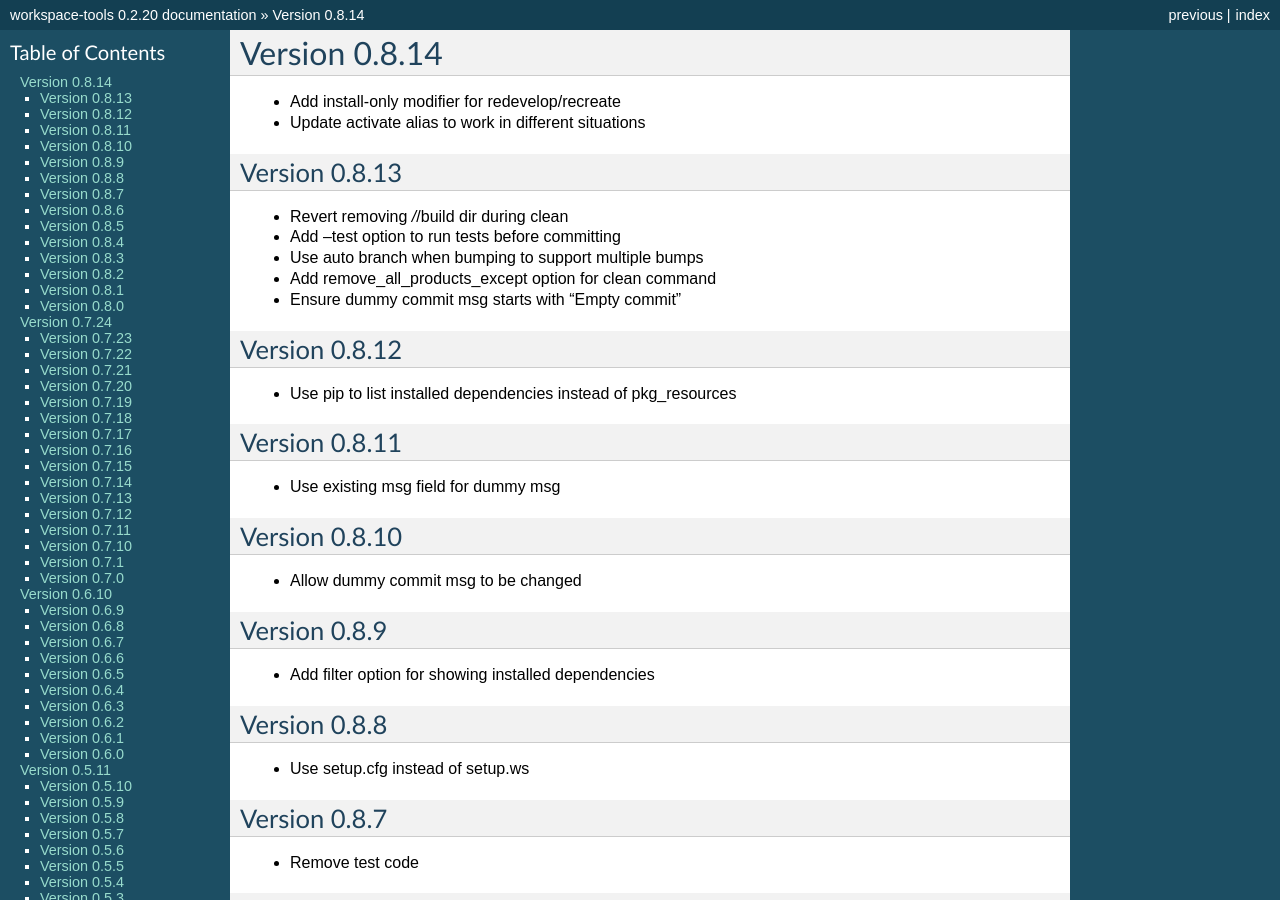
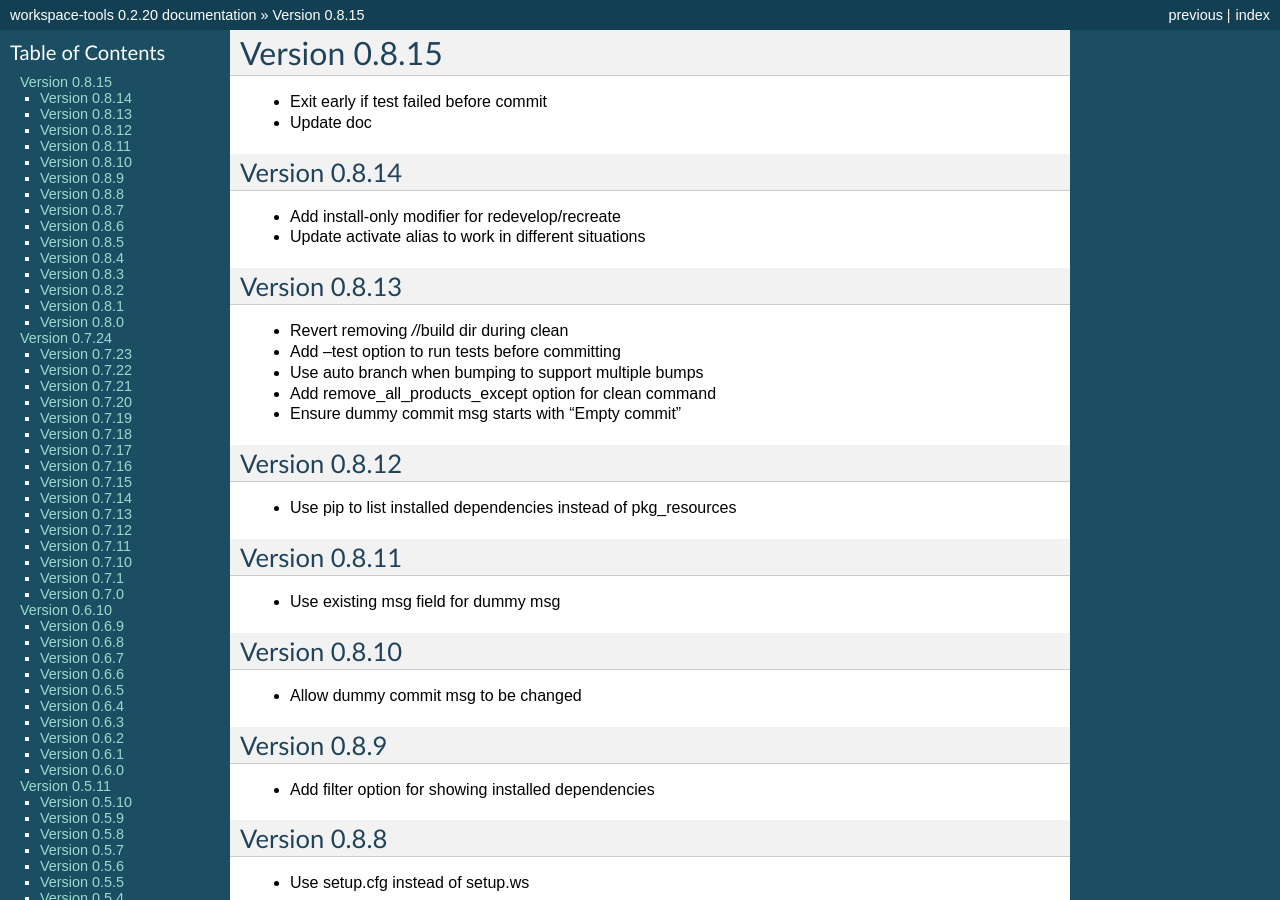
Before and after one commit to maxzheng/workspace-tools, a Sphinx documentation site: the page built from docs/CHANGELOG.rst, in a window 1280 px wide and 900 px high. Built offline with Sphinx 7.4.7, drawn with Linux system fonts in a browser that asks for light colours; some of the changed text lies outside the part shown.

Commit message:
Publish version 0.8.15

```diff
--- a/docs/CHANGELOG.rst
+++ b/docs/CHANGELOG.rst
@@ -1,5 +1,11 @@
+Version 0.8.15
+================================================================================
+
+* Exit early if test failed before commit
+* Update doc
+
 Version 0.8.14
-================================================================================
+--------------------------------------------------------------------------------
 
 * Add install-only modifier for redevelop/recreate
 * Update activate alias to work in different situations
--- a/setup.py
+++ b/setup.py
@@ -10,7 +10,7 @@ def find_files(path):
 
 setuptools.setup(
   name='workspace-tools',
-  version='0.8.14',
+  version='0.8.15',
 
   author='Max Zheng',
   author_email='maxzheng.os @t gmail.com',
```
